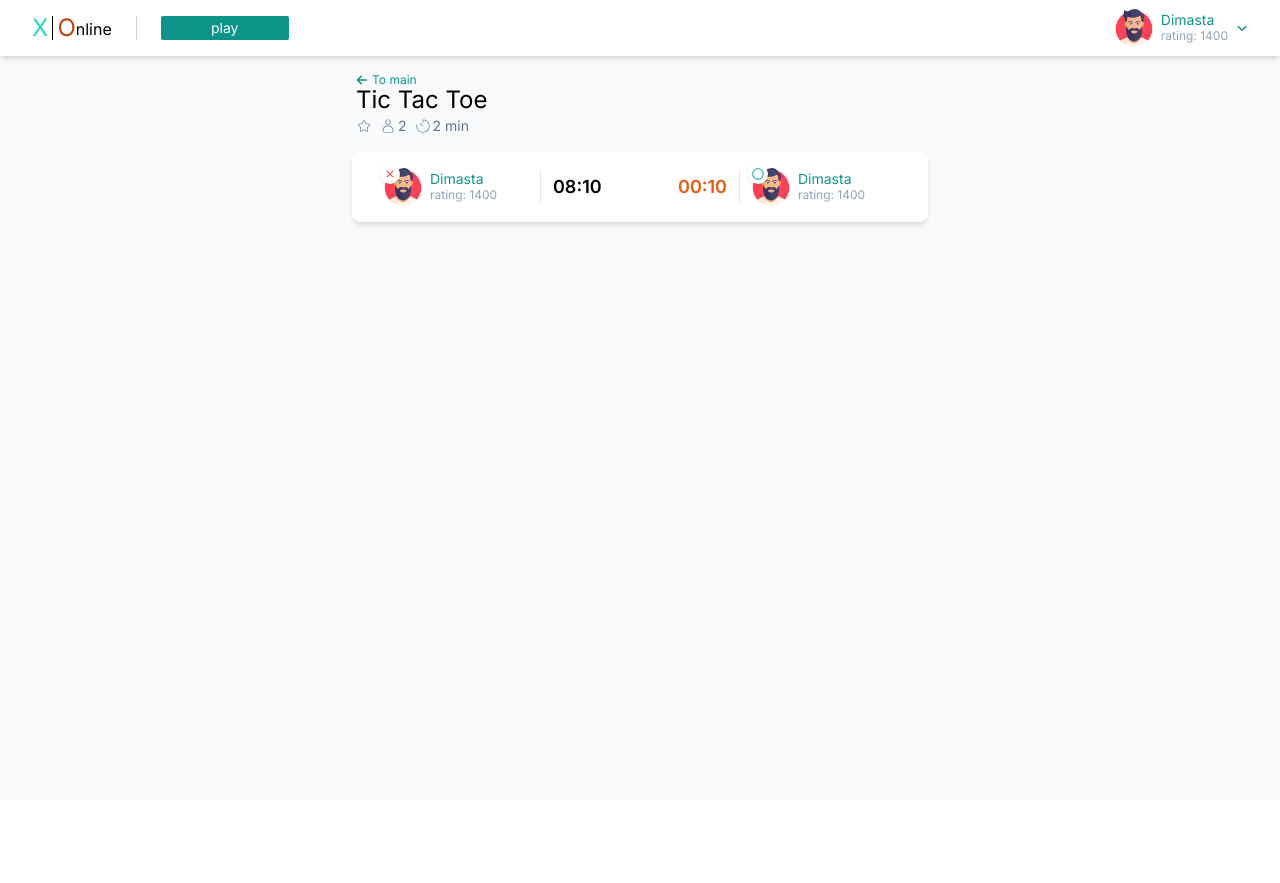
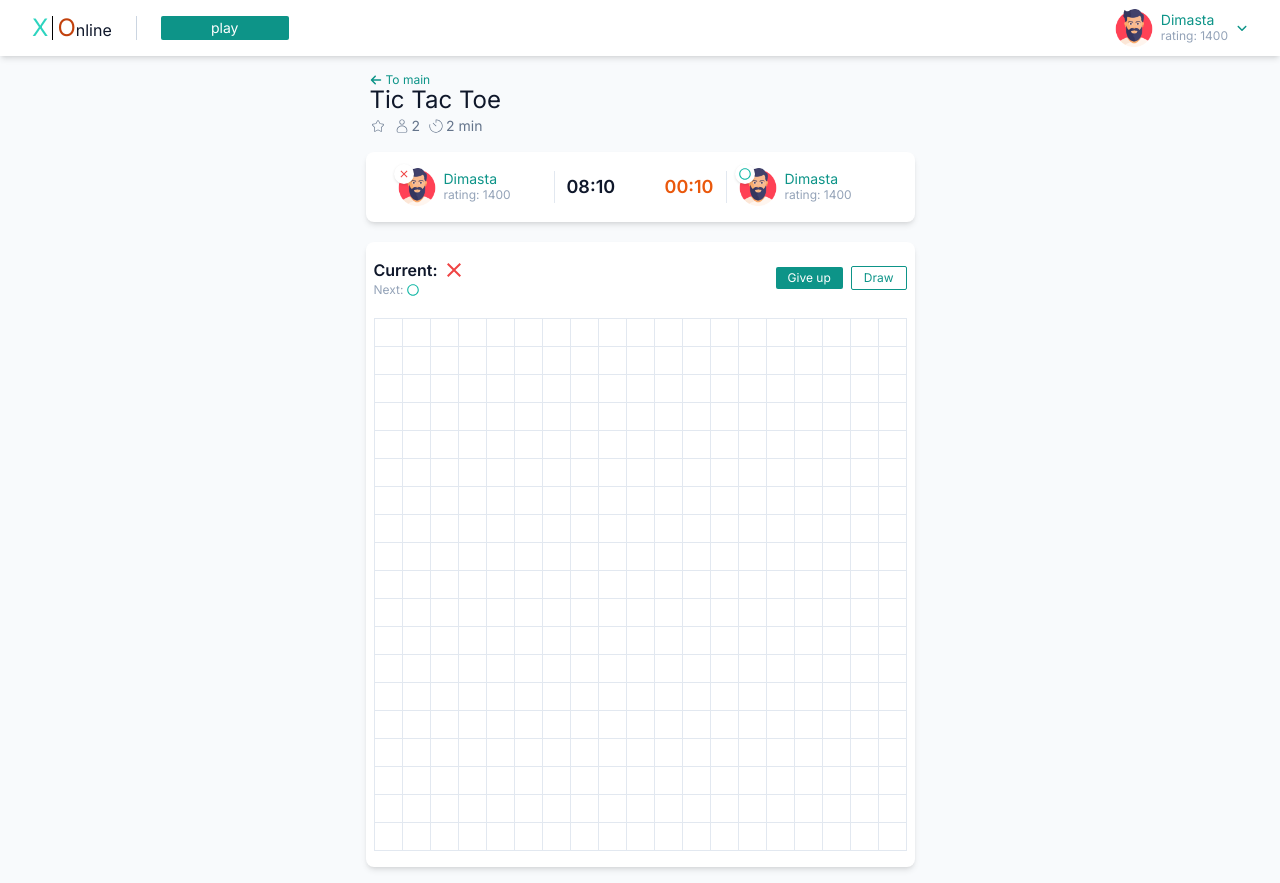
Before and after one commit to FranckMuller/tic-tac-toe, a Next.js app: page / in a window 1280 px wide. Before the commit the page ends 800 px from the top, so only its background shows below. Built offline with nearby package versions, Linux system fonts and the light colour scheme.

Commit message:
game field component

```diff
--- a/src/app/layout.tsx
+++ b/src/app/layout.tsx
@@ -17,7 +17,7 @@ export default function RootLayout({
 }>) {
   return (
     <html lang="en">
-      <body className={clsx(inter.className, "leading-tight")}>{children}</body>
+      <body className={clsx(inter.className, "text-slate-900")}>{children}</body>
     </html>
   );
 }
--- a/src/app/page.tsx
+++ b/src/app/page.tsx
@@ -1,15 +1,15 @@
 import { useState } from "react";
 import { Header } from "../components/header";
-import { GameHeading } from "../components/game";
-import { GameInfo } from "../components/game";
+import { GameInfo, GameHeading, GameField } from "../components/game";
 
 function HomePage() {
   return (
     <div className="bg-slate-50 min-h-screen text-red">
       <Header />
-      <main className="py-4 mx-auto max-w-xl">
+      <main className="py-4 mx-auto w-max">
         <GameHeading />
         <GameInfo className="mt-4" />
+        <GameField className="mt-5" />
       </main>
     </div>
   );
--- /dev/null
+++ b/src/components/game/game-field.tsx
@@ -0,0 +1,50 @@
+import type { PropsWithChildren } from "react";
+import clsx from "clsx";
+import { UiButton } from "../uikit";
+import { CrossIcon, CircleIcon } from "./icons";
+
+const cells = new Array(19 * 19).fill(null);
+
+export function GameField({ className }: { className?: string }) {
+  return (
+    <GameFieldLayout className={className}>
+      <div className="flex items-center gap-2">
+        <div className="mr-auto">
+          <div className="flex items-center gap-1 text-md font-semibold">
+            Current: <CrossIcon className="w-6 h-6" />
+          </div>
+          <div className="flex items-center gap-1 text-xs text-slate-400">
+            Next: <CircleIcon className="w-3 h-3" />
+          </div>
+        </div>
+
+        <UiButton size="md" variant="primary">
+          Give up
+        </UiButton>
+        <UiButton size="md" variant="outline">
+          Draw
+        </UiButton>
+      </div>
+
+      <div className="grid grid-rows-[repeat(19,_28px)] grid-cols-[repeat(19,_28px)] mt-5 pl-px pt-px">
+        {cells.map((_, idx) => (
+          <button
+            key={idx}
+            className="flex items-center justify-center border border-slate-200 -ml-px -mt-px"
+          ></button>
+        ))}
+      </div>
+    </GameFieldLayout>
+  );
+}
+
+function GameFieldLayout({
+  className,
+  children
+}: PropsWithChildren<{ className?: string }>) {
+  return (
+    <div className={clsx(className, "bg-white shadow-md rounded-lg px-2 py-4")}>
+      {children}
+    </div>
+  );
+}
--- a/src/components/game/game-info.tsx
+++ b/src/components/game/game-info.tsx
@@ -1,5 +1,6 @@
 import clsx from "clsx";
 import { Profile } from "../profile";
+import { CircleIcon, CrossIcon } from "./icons";
 import { MdClose } from "react-icons/md";
 import { FaRegCircle } from "react-icons/fa";
 
@@ -14,7 +15,7 @@ export function GameInfo({ className }: { className: string }) {
       <div className="flex items-center gap-3">
         <div className="relative">
           <div className="flex place-items-center justify-center absolute -left-1 -top-1 shadow rounded-full w-5 h-5 bg-white">
-            <MdClose className="text-red-500 w-3 h-3" />
+            <CrossIcon className="w-3 h-3" />
           </div>
           <Profile className="w-36" />
         </div>
@@ -27,7 +28,7 @@ export function GameInfo({ className }: { className: string }) {
         <div className="w-px h-8 bg-slate-200" />
         <div className="relative">
           <div className="flex place-items-center justify-center absolute -left-1 -top-1 shadow rounded-full w-5 h-5 bg-white">
-            <FaRegCircle className="text-teal-500 w-3 h-3" />
+            <CircleIcon className="w-3 h-3" />
           </div>
           <Profile className="w-36" />
         </div>
--- /dev/null
+++ b/src/components/game/icons/circle-icon.tsx
@@ -0,0 +1,6 @@
+import clsx from 'clsx'
+import { FaRegCircle } from "react-icons/fa";
+
+export function CircleIcon ({className}: {className?: string}) {
+  return <FaRegCircle className={clsx(className, 'text-teal-500')} />
+}
--- /dev/null
+++ b/src/components/game/icons/cross-icon.tsx
@@ -0,0 +1,6 @@
+import clsx from 'clsx'
+import { MdClose } from "react-icons/md";
+
+export function CrossIcon ({className}: {className?: string}) {
+  return <MdClose className={clsx(className, "text-red-500")} />
+}
--- /dev/null
+++ b/src/components/game/icons/index.ts
@@ -0,0 +1,2 @@
+export {CircleIcon} from './circle-icon'
+export {CrossIcon} from './cross-icon'
--- a/src/components/game/index.ts
+++ b/src/components/game/index.ts
@@ -1,2 +1,3 @@
 export { GameInfo } from "./game-info";
 export {GameHeading} from './game-heading'
+export {GameField} from './game-field'
--- a/src/components/uikit/ui-button.tsx
+++ b/src/components/uikit/ui-button.tsx
@@ -17,7 +17,7 @@ export function UiButton({ className, variant, size, children }: Props) {
     }[variant],
     {
       lg: "px-5 py-1 text-sm",
-      md: "px-3 py-1 rext-xs"
+      md: "px-3 py-1 text-xs"
     }[size]
   );
 
```
